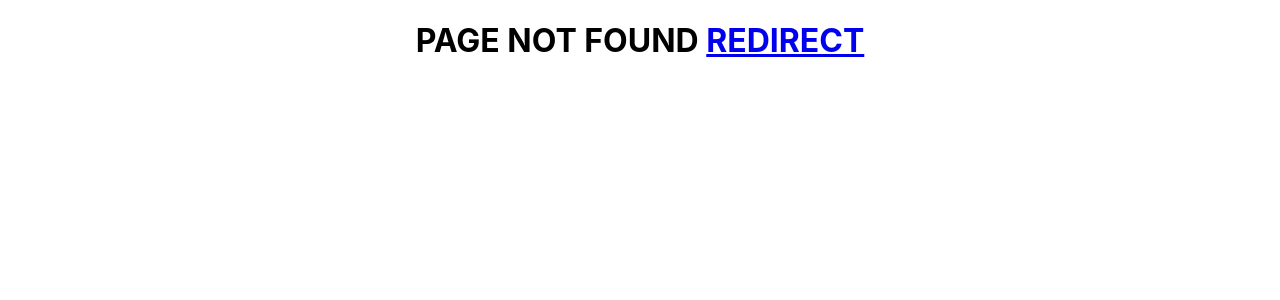
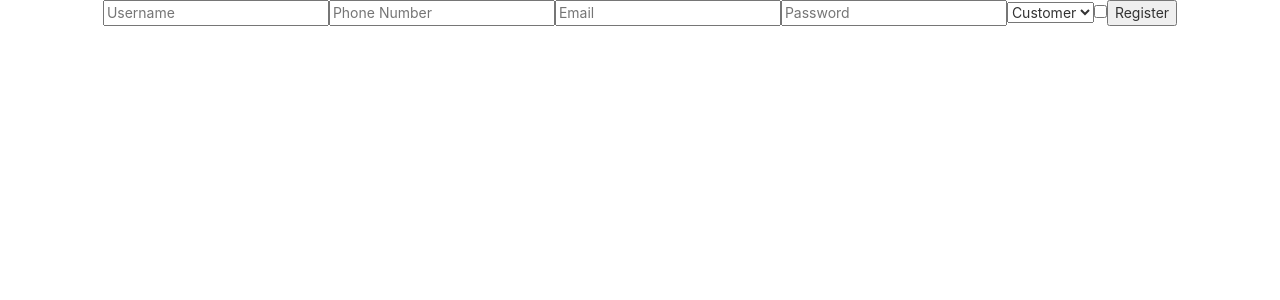
Before and after one commit to mihaiallin/MyBarber, a React (Create React App) app in the folder frontend/: page /register in a window 1280 px wide. Before the commit this address had no page. Shown: the top 300 px of the page. Built offline with nearby package versions, Linux system fonts and the light colour scheme.

Commit message:
add Login

```diff
--- a/frontend/src/App.js
+++ b/frontend/src/App.js
@@ -11,7 +11,7 @@ function App() {
       <div>
       <Router>
         <Routes>
-          <Route path="/" element={<Register />} />
+          <Route path="/register" element={<Register />} />
           <Route path="*" element={<ErrorPage />} />
         </Routes>
     </Router>
--- a/frontend/src/index.js
+++ b/frontend/src/index.js
@@ -1,3 +1,4 @@
+import 'bootstrap/dist/css/bootstrap.css';
 import React from 'react';
 import ReactDOM from 'react-dom/client';
 import './index.css';
@@ -11,7 +12,4 @@ root.render(
   </React.StrictMode>
 );
 
-// If you want to start measuring performance in your app, pass a function
-// to log results (for example: reportWebVitals(console.log))
-// or send to an analytics endpoint. Learn more: https://bit.ly/CRA-vitals
 reportWebVitals();
--- a/frontend/src/pages/Register.js
+++ b/frontend/src/pages/Register.js
@@ -1,7 +1,5 @@
-import axios, { AxiosError } from "axios";
+import axios from "axios";
 import { useState } from "react";
-import { useNavigate } from "react-router-dom";
-import Alert from "../components/Alert";
 import DefaultURL from "../GlobalVariables";
 
 
@@ -46,12 +44,12 @@ function Register() {
       <form onSubmit={onSave}>
         {/* Your form fields go here */}
         <input type="text" name="username" placeholder="Username" required />
-        <input type="text" name="phoneNumber" placeholder="Phone Number" required />
+        <input type="number" name="phoneNumber" placeholder="Phone Number" required />
         <input type="email" name="email" placeholder="Email" required />
         <input type="password" name="password" placeholder="Password" required />
         <select name="role" required>
           <option value="ROLE_CUSTOMER">Customer</option>
-          <option value="ROLE_WORKER">Worker</option>
+          <option value="ROLE_BARBER">Barber</option>
         </select>
         <input type="checkbox" name="checkbox" required />
         <button type="submit">Register</button>
```
Also changed, not shown: frontend/src/pages/Login.js (added).
